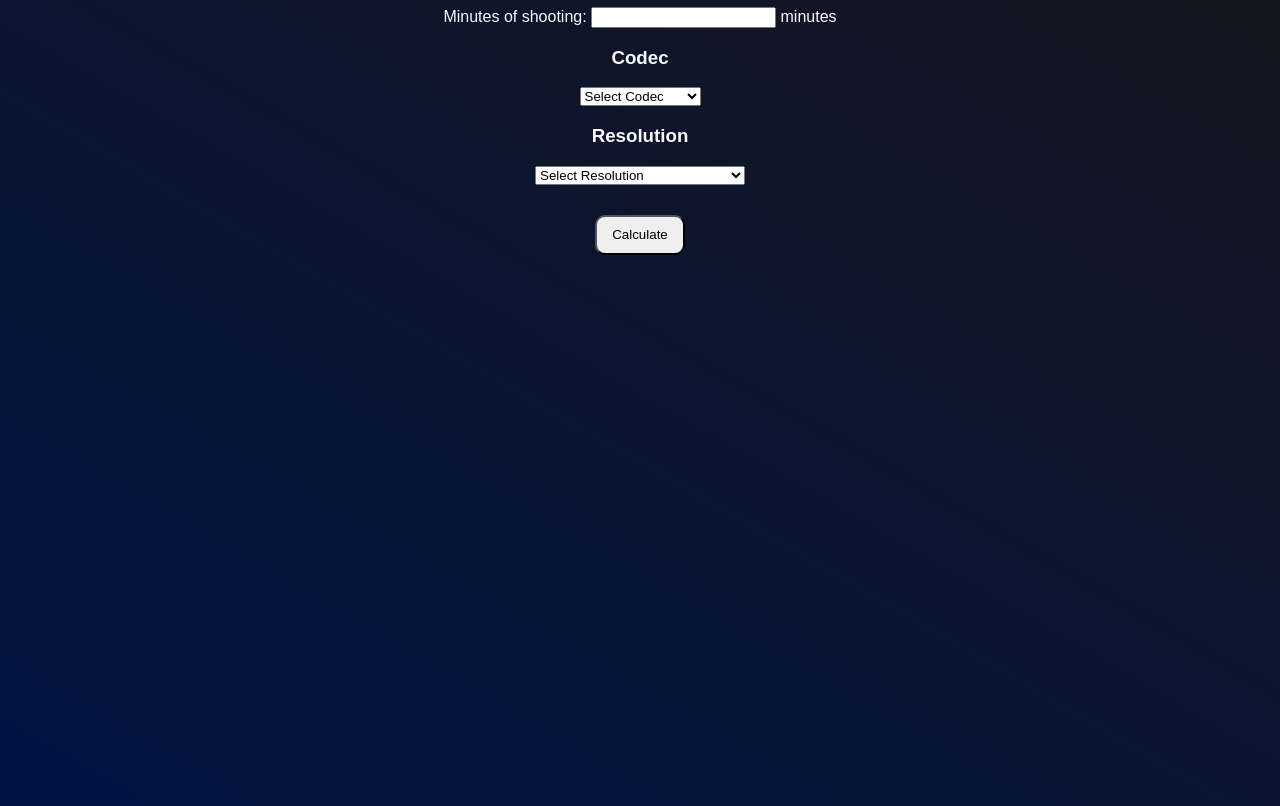
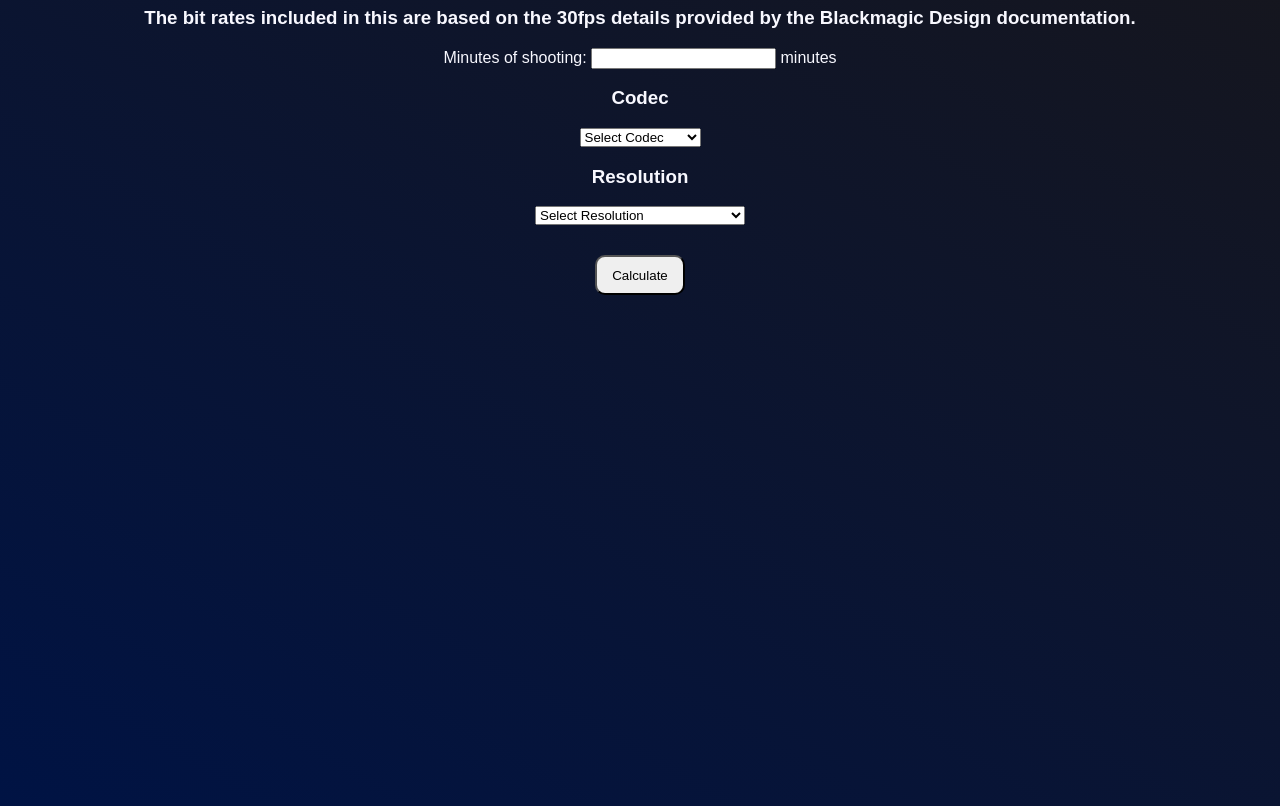
Before and after one commit to tomWritesCode/Blackmagic_Calculator, a plain HTML site: page index.html in a window 1280 px wide. Shown: the part 73-879 px from the top of the page. Drawn offline with Linux system fonts and the light colour scheme.

Commit message:
Intro Statement
Introduction statement about bitrate origin.

```diff
--- a/index.html
+++ b/index.html
@@ -9,6 +9,7 @@
   </head>
   <body>
     <h1>Blackmagic Calculator</h1>
+    <h3>The bit rates included in this are based on the 30fps details provided by the Blackmagic Design documentation.</h3>
     <div id="InputContainer" >
       <label for="Time">Minutes of shooting:</label>
       <input type="number" value="" id="Time"> minutes
--- a/styles.css
+++ b/styles.css
@@ -6,7 +6,7 @@ body {
 	padding-bottom: 50px;
 }
 
-h1 {
+h1, h3 {
 	text-align: center;
 }
 
```
